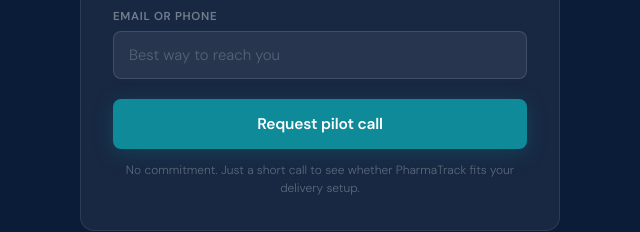
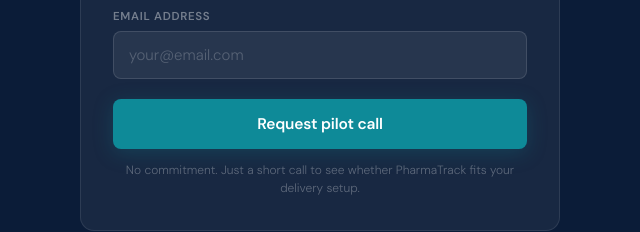
Before and after one commit to purposegeneration-build/pharmatrack-pilot, a website: page index.html in a window 1280 px wide. Shown: the part 1861-2093 px from the top of the page, 320-960 px from the left. Drawn offline with Linux system fonts and the light colour scheme.

Commit message:
Update pilot form email field and footer year

```diff
--- a/index.html
+++ b/index.html
@@ -606,8 +606,8 @@ h1 .brand { color: #2DD4BF; }
             <input type="text" id="inp-pharmacy" name="pharmacy" placeholder="e.g. Millfield Pharmacy" required>
           </div>
           <div class="field">
-            <label for="inp-contact">Email or phone</label>
-            <input type="text" id="inp-contact" name="contact" placeholder="Best way to reach you" required>
+            <label for="inp-contact">Email address</label>
+            <input type="email" id="inp-contact" name="contact" placeholder="your@email.com" required>
           </div>
           <button type="submit" class="send-btn" id="sendBtn">Request pilot call</button>
           <p class="form-error" id="formError">Something went wrong. Please try again, or email us directly.</p>
```
